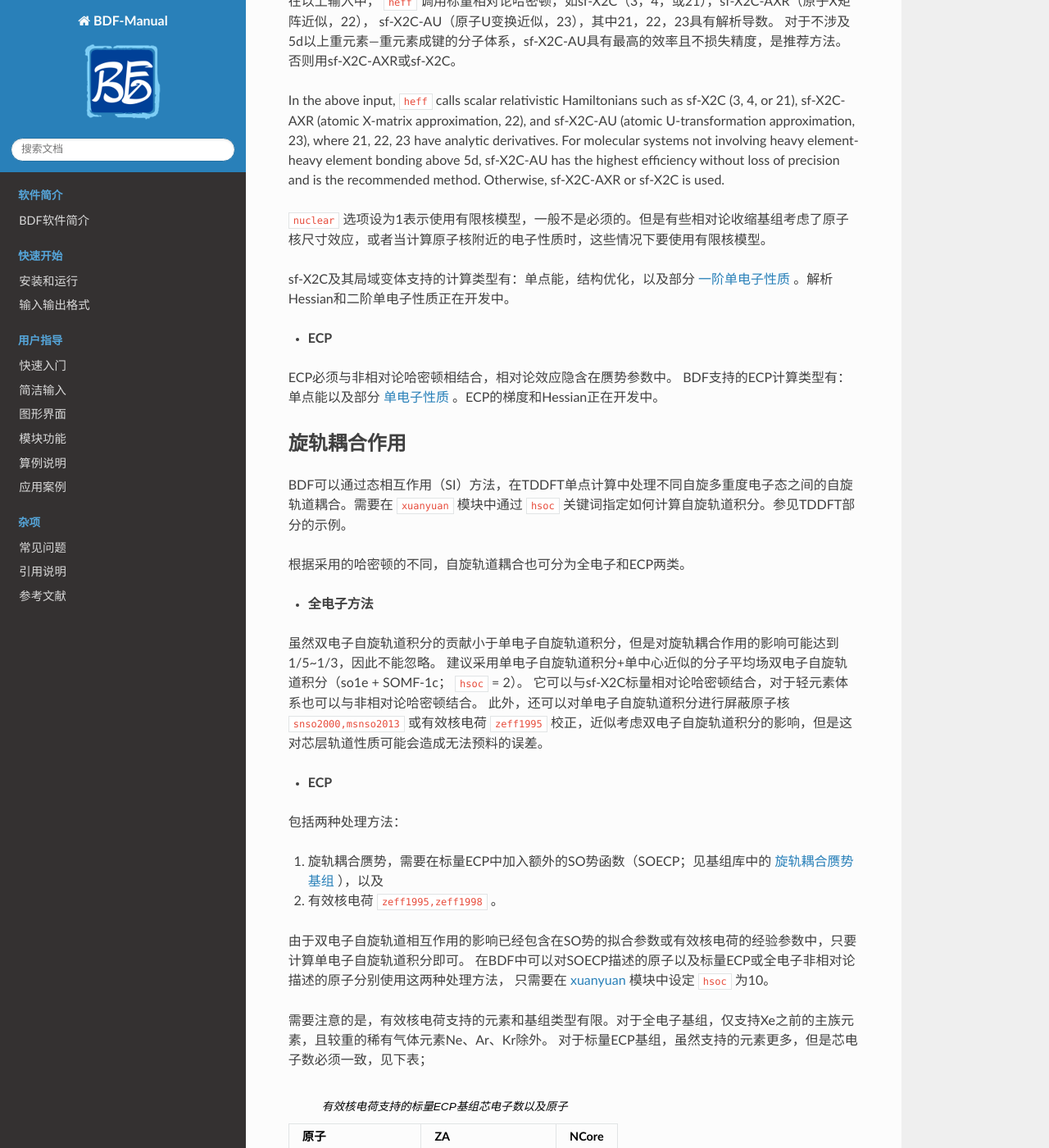
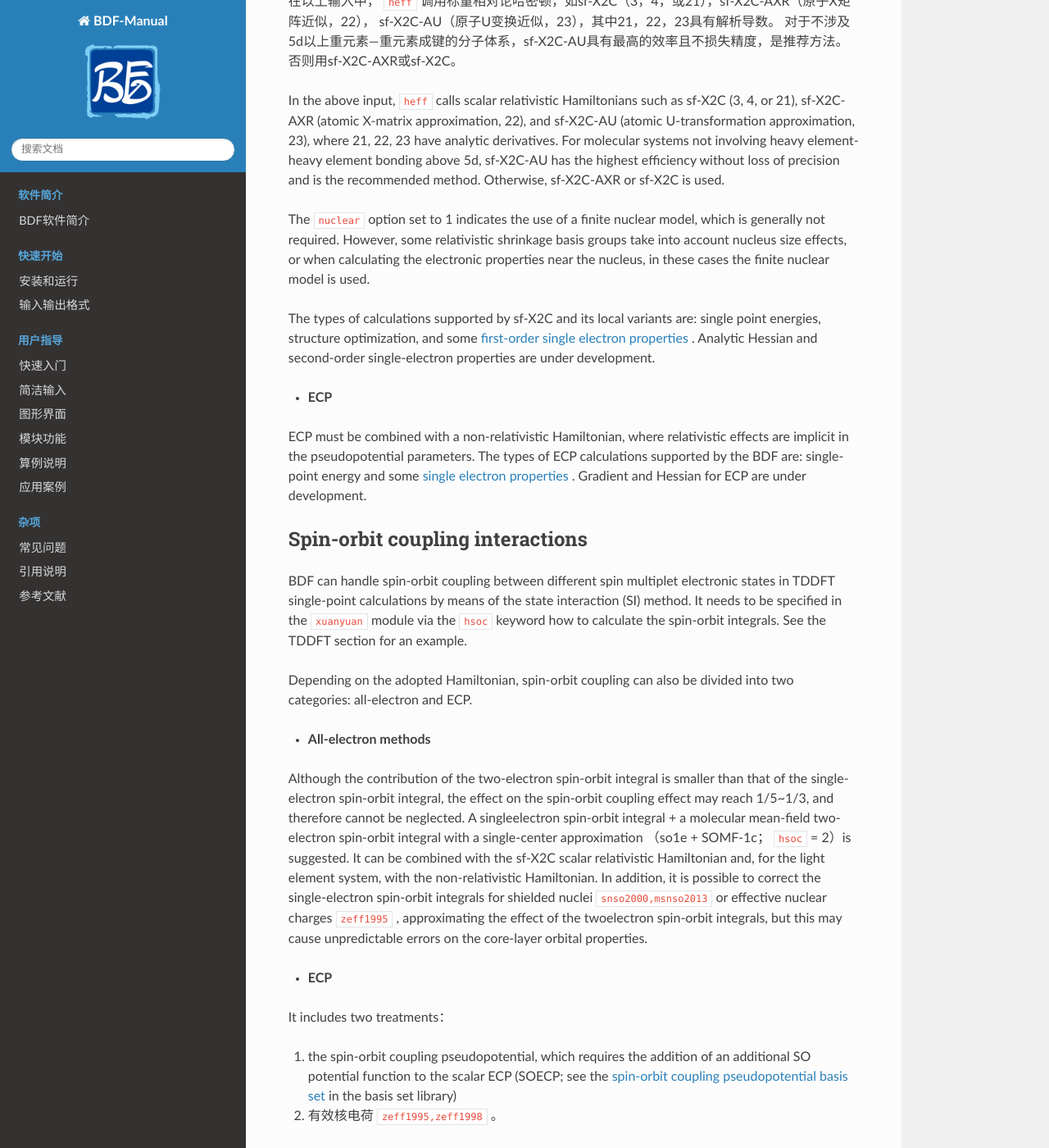
Before and after one commit to BDF-manual-maintenance/BDF-manual-en, a Sphinx documentation site: the page built from source/guide/Relativity.rst, in a window 1280 px wide and 1400 px high, scrolled down 1246 px. Shown: the whole window at 82% size. Built offline with Sphinx 7.4.7 and the Read the Docs theme 2.0.0, drawn with Linux system fonts in a browser that asks for light colours; cross-references to code outside the pages are shown as plain code.

Commit message:
Update Relativity.rst

```diff
--- a/source/guide/Relativity.rst
+++ b/source/guide/Relativity.rst
@@ -38,45 +38,44 @@ The BDF can consider scalar relativistic effects through the spinless X2C Hamilt
 sf-X2C-AU（原子U变换近似，23），其中21，22，23具有解析导数。
 对于不涉及5d以上重元素—重元素成键的分子体系，sf-X2C-AU具有最高的效率且不损失精度，是推荐方法。否则用sf-X2C-AXR或sf-X2C。
 
-In the above input, ``heff`` calls scalar relativistic Hamiltonians such as sf-X2C (3,
-4, or 21), sf-X2C-AXR (atomic X-matrix approximation, 22), and sf-X2C-AU (atomic
-U-transformation approximation, 23), where 21, 22, 23 have analytic derivatives.
-For molecular systems not involving heavy element-heavy element bonding above 5d,
-sf-X2C-AU has the highest efficiency without loss of precision and is the
-recommended method. Otherwise, sf-X2C-AXR or sf-X2C is used.
+In the above input, ``heff`` calls scalar relativistic Hamiltonians such as sf-X2C (3, 4, or 21), sf-X2C-AXR (atomic X-matrix approximation, 22), and sf-X2C-AU (atomic
+U-transformation approximation, 23), where 21, 22, 23 have analytic derivatives. For molecular systems not involving heavy element-heavy element bonding above 5d,
+sf-X2C-AU has the highest efficiency without loss of precision and is the recommended method. Otherwise, sf-X2C-AXR or sf-X2C is used.
 
 .. _finite-nuclear:
 
-``nuclear`` 选项设为1表示使用有限核模型，一般不是必须的。但是有些相对论收缩基组考虑了原子核尺寸效应，或者当计算原子核附近的电子性质时，这些情况下要使用有限核模型。
+The ``nuclear`` option set to 1 indicates the use of a finite nuclear model, which is generally not required. However, some relativistic shrinkage basis groups take
+into account nucleus size effects, or when calculating the electronic properties near the nucleus, in these cases the finite nuclear model is used.
 
-sf-X2C及其局域变体支持的计算类型有：单点能，结构优化，以及部分 :ref:`一阶单电子性质<1e-prop>` 。解析Hessian和二阶单电子性质正在开发中。
+The types of calculations supported by sf-X2C and its local variants are: single point energies, structure optimization, and some :ref:`first-order single electron
+properties<1e-prop>` . Analytic Hessian and second-order single-electron properties are under development.
+
 
 * **ECP**
 
-ECP必须与非相对论哈密顿相结合，相对论效应隐含在赝势参数中。
-BDF支持的ECP计算类型有：单点能以及部分 :ref:`单电子性质<1e-prop>` 。ECP的梯度和Hessian正在开发中。
+ECP must be combined with a non-relativistic Hamiltonian, where relativistic effects are implicit in the pseudopotential parameters.
+The types of ECP calculations supported by the BDF are:  single-point energy and some :ref:`single electron properties<1e-prop>` . Gradient and Hessian for ECP are under development.
 
-旋轨耦合作用
+Spin-orbit coupling interactions
 ------------------------------------------------
-BDF可以通过态相互作用（SI）方法，在TDDFT单点计算中处理不同自旋多重度电子态之间的自旋轨道耦合。需要在 ``xuanyuan`` 模块中通过
-``hsoc`` 关键词指定如何计算自旋轨道积分。参见TDDFT部分的示例。
+BDF can handle spin-orbit coupling between different spin multiplet electronic states in TDDFT single-point calculations by means of the state interaction (SI)
+method. It needs to be specified in the ``xuanyuan`` module via the ``hsoc`` keyword how to calculate the spin-orbit integrals. See the TDDFT section for an example.
 
-根据采用的哈密顿的不同，自旋轨道耦合也可分为全电子和ECP两类。
+Depending on the adopted Hamiltonian, spin-orbit coupling can also be divided into two categories: all-electron and ECP.
 
-* **全电子方法**
+* **All-electron methods**
 
-虽然双电子自旋轨道积分的贡献小于单电子自旋轨道积分，但是对旋轨耦合作用的影响可能达到1/5~1/3，因此不能忽略。
-建议采用单电子自旋轨道积分+单中心近似的分子平均场双电子自旋轨道积分（so1e + SOMF-1c； ``hsoc`` = 2）。
-它可以与sf-X2C标量相对论哈密顿结合，对于轻元素体系也可以与非相对论哈密顿结合。
-此外，还可以对单电子自旋轨道积分进行屏蔽原子核 :cite:`snso2000,msnso2013` 或有效核电荷 :cite:`zeff1995` 校正，近似考虑双电子自旋轨道积分的影响，但是这对芯层轨道性质可能会造成无法预料的误差。
+Although the contribution of the two-electron spin-orbit integral is smaller than that of the single-electron spin-orbit integral, the effect on the spin-orbit coupling effect may reach 1/5~1/3, and therefore cannot be neglected. A singleelectron spin-orbit integral + a molecular mean-field two-electron spin-orbit
+integral with a single-center approximation （so1e + SOMF-1c； ``hsoc`` = 2）is suggested. It can be combined with the sf-X2C scalar relativistic Hamiltonian and, for the light element system, with the non-relativistic Hamiltonian. In addition, it is possible to correct the single-electron spin-orbit integrals for shielded nuclei :cite:`snso2000,msnso2013` or effective nuclear charges :cite:`zeff1995` , approximating the effect of the twoelectron spin-orbit integrals, but this may cause unpredictable errors on the
+core-layer orbital properties.
 
 .. _so1e-zeff:
 
 * **ECP**
 
-包括两种处理方法：
+It includes two treatments：
 
-1. 旋轨耦合赝势，需要在标量ECP中加入额外的SO势函数（SOECP；见基组库中的 :ref:`旋轨耦合赝势基组 <soecp-bas>` ），以及
+1. the spin-orbit coupling pseudopotential, which requires the addition of an additional SO potential function to the scalar ECP (SOECP; see the :ref:`spin-orbit coupling pseudopotential basis set<soecp-bas>`  in the basis set library)
 2. 有效核电荷 :cite:`zeff1995,zeff1998` 。
 
 由于双电子自旋轨道相互作用的影响已经包含在SO势的拟合参数或有效核电荷的经验参数中，只要计算单电子自旋轨道积分即可。
```
